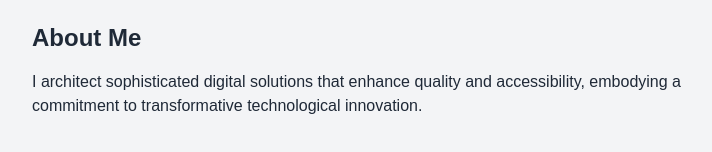
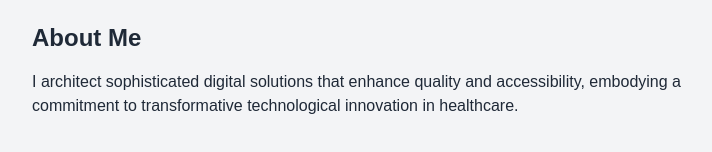
Before and after one commit to suhanpark/suhanpark.github.io, a Next.js app: page / in a window 1280 px wide. Shown: the part 242-394 px from the top of the page, without its empty margins (272-984 px from the left). Built offline with nearby package versions, Linux system fonts and the light colour scheme.

Commit message:
Update page.tsx

```diff
--- a/src/app/page.tsx
+++ b/src/app/page.tsx
@@ -15,7 +15,7 @@ export default function Home() {
         <p className="text-base">
           I architect sophisticated digital solutions that enhance quality and
           accessibility, embodying a commitment to transformative technological
-          innovation.
+          innovation in healthcare.
         </p>
       </section>
 
```
